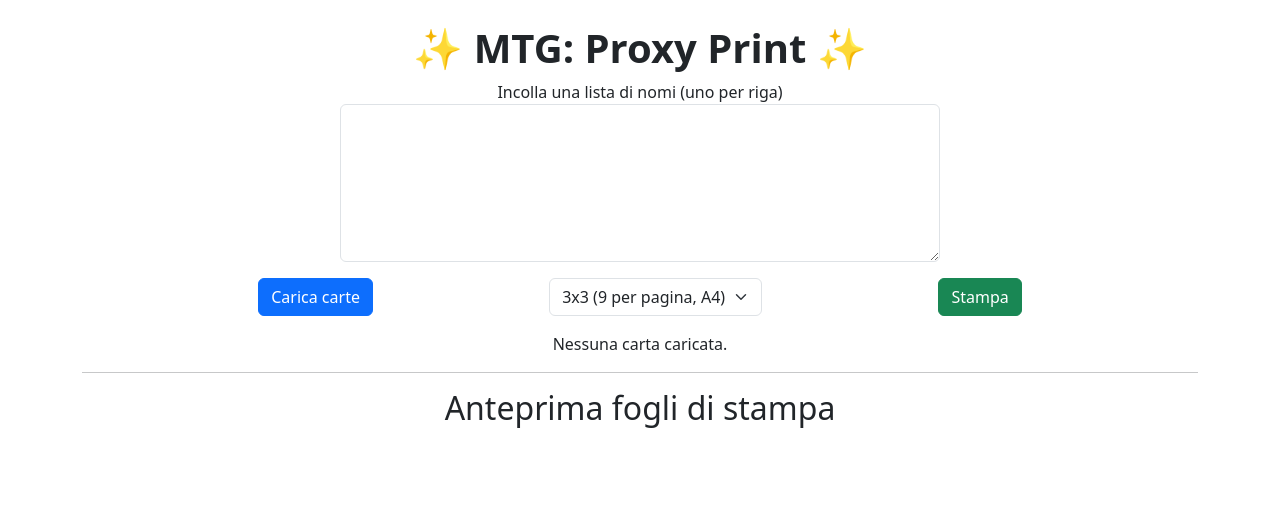
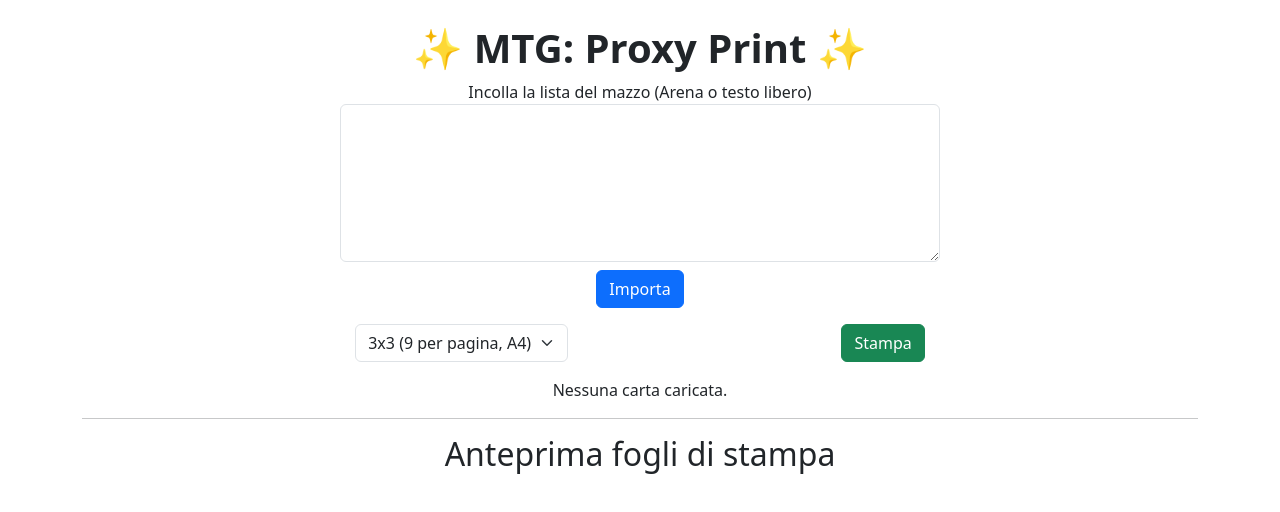
Before and after one commit to kellygreta/mtg-proxy, a React (Vite) app: page / in a window 1280 px wide. Shown: the top 512 px of the page. Built offline with nearby package versions, Linux system fonts and the light colour scheme.

Commit message:
tried to fix "encountered two children with the same key" error (TODO)

```diff
--- a/src/App.jsx
+++ b/src/App.jsx
@@ -1,47 +1,34 @@
-// src/App.jsx
 import { useState } from "react";
 import { fetchCardsByNames } from "./api/scryfall";
 import PrintView from "./components/PrintView";
 import CardGrid from "./components/CardGrid";
+import DeckImporter from "./components/DeckImporter";
 
 export default function App() {
-  const [input, setInput] = useState("");
   const [cards, setCards] = useState([]);
   const [layout, setLayout] = useState("3x3"); // default
 
-  async function handleLoad() {
-    const names = input
-      .split("\n")
-      .map((s) => s.trim())
-      .filter(Boolean);
-    if (!names.length) return;
+  async function handleImport(parsedList) {
     try {
-      const data = await fetchCardsByNames(names);
+      const data = await fetchCardsByNames(parsedList);
       setCards(data);
     } catch (e) {
       alert(e.message);
     }
   }
+  // 1 Sol Ring (CM2) 217
+  // 3 Swamp (J25) 89
+  // 2 Lightning Bolt
+  // 4 Forest
 
   return (
     <div className="container py-4 text-center">
       <h1 className="fw-bold display-6">✨ MTG: Proxy Print ✨</h1>
 
-      <div className="mb-3">
-        <label>Incolla una lista di nomi (uno per riga)</label>
-        <textarea
-          className="form-control mx-auto"
-          style={{ maxWidth: "600px" }}
-          rows={6}
-          value={input}
-          onChange={(e) => setInput(e.target.value)}
-        />
-      </div>
+      {/* Componente per importare liste */}
+      <DeckImporter onImport={handleImport} />
 
       <div className="d-flex justify-content-evenly mb-3">
-        <button className="btn btn-primary" onClick={handleLoad}>
-          Carica carte
-        </button>
         <select
           className="form-select w-auto"
           value={layout}
--- a/src/api/scryfall.js
+++ b/src/api/scryfall.js
@@ -1,6 +1,16 @@
 export async function fetchCardsByNames(names = []) {
   // names = ["Black Lotus", "Liliana of the Veil", ...]
-  const identifiers = names.map(n => ({ name: n }));
+  const identifiers = names.map(
+    (item) => {
+    if (item.set && item.collector) {
+      return {
+        set: item.set.toLowerCase(),
+        collector_number: String(item.collector),
+      };
+    }
+    return { name: item.name };
+  }
+  );
   const res = await fetch('https://api.scryfall.com/cards/collection', {
     method: 'POST',
     headers: { 'Content-Type': 'application/json' },
--- a/src/components/CardGrid.jsx
+++ b/src/components/CardGrid.jsx
@@ -14,6 +14,7 @@
               <div className="card-body">
                 <h6 className="card-title">{c.name}</h6>
                 <PrintingSelector
+                  key={c.id}
                   card={c}
                   onChange={(newPrint) => onUpdateCard(i, newPrint)}
                 />
```
